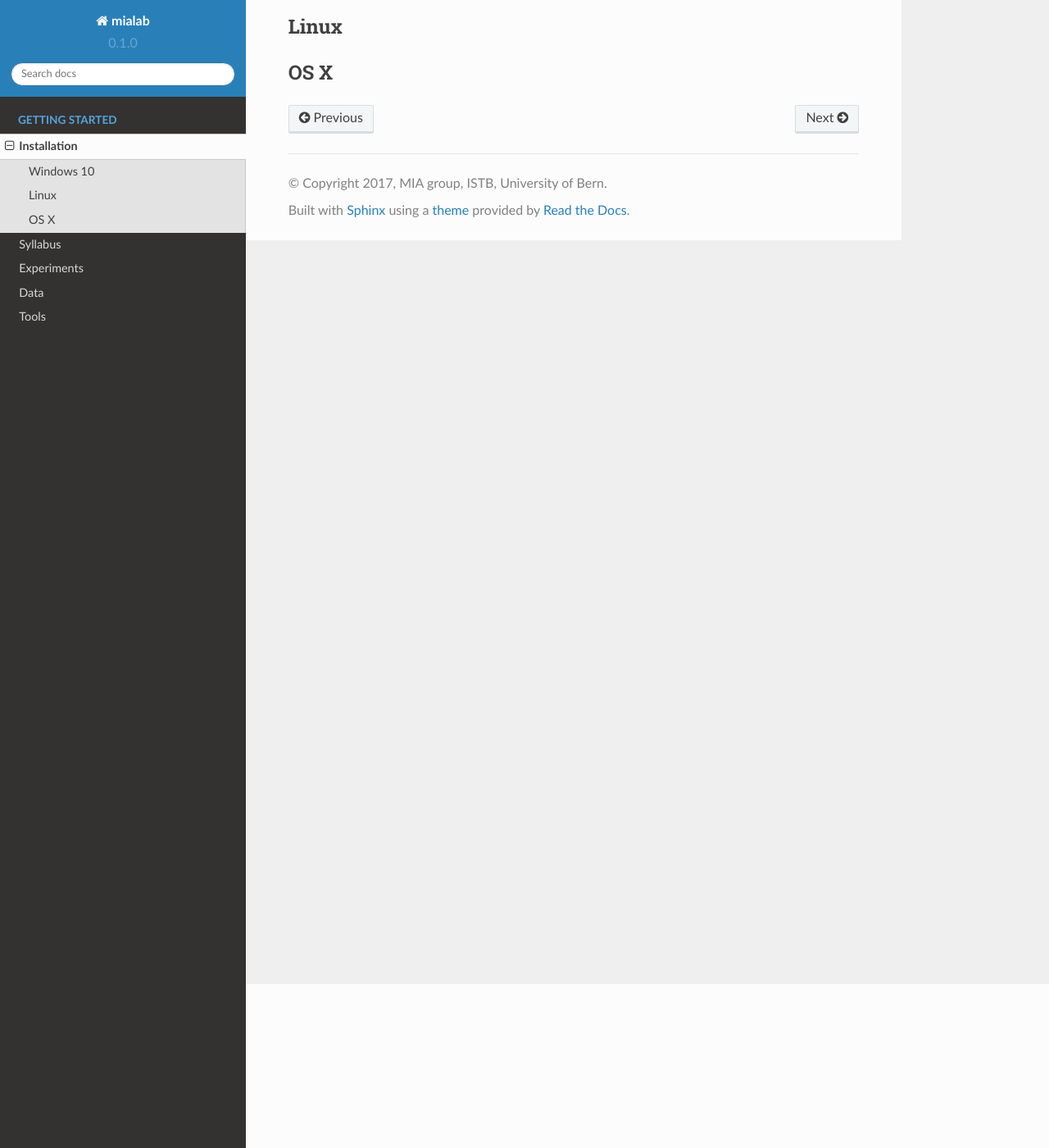
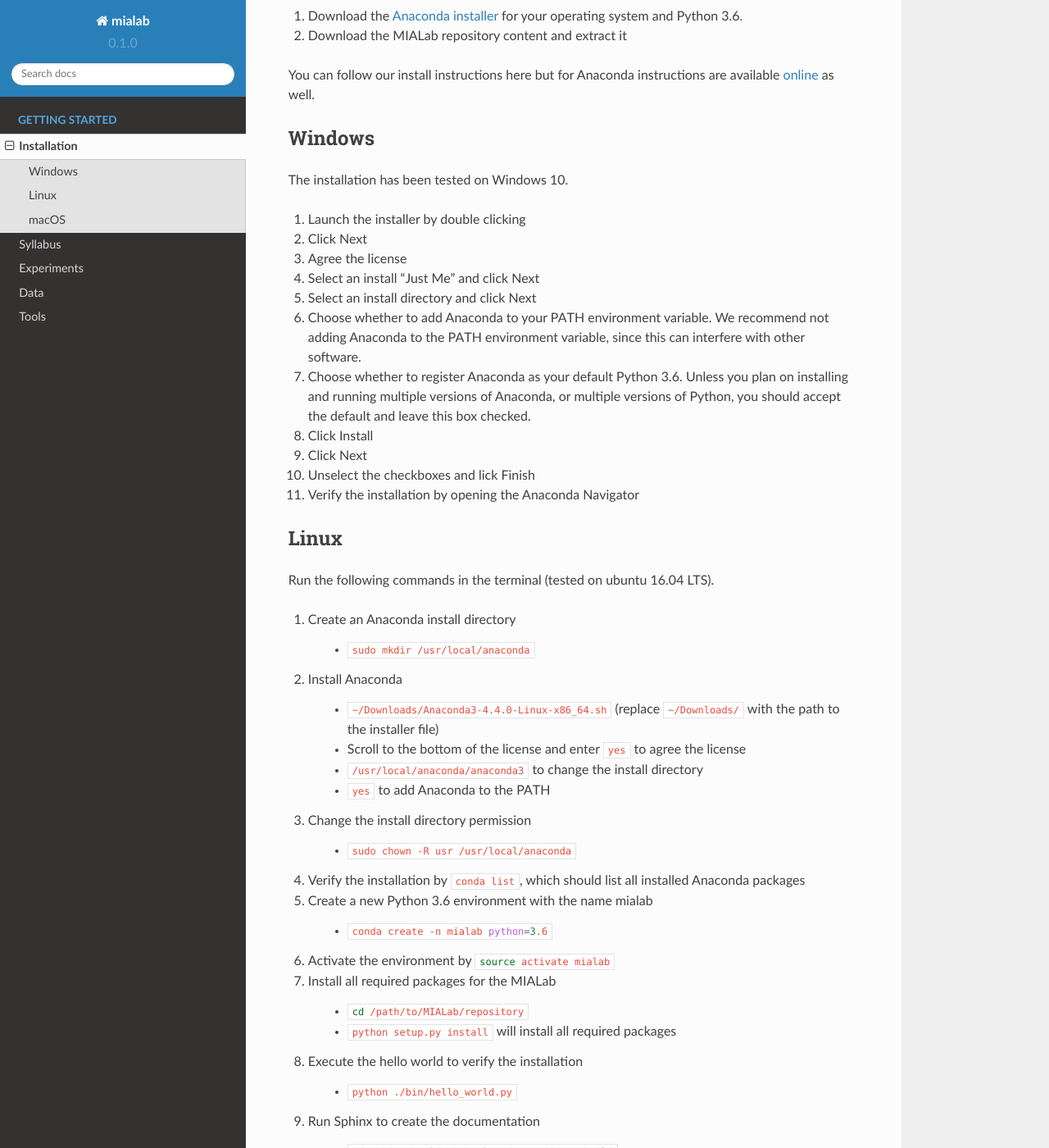
Before and after one commit to ubern-mia/MIALab, a Sphinx documentation site: the page built from docs/installation.rst, in a window 1280 px wide and 1400 px high, scrolled down 200 px. Shown: the whole window at 82% size. Built offline with Sphinx 7.4.7 and the Read the Docs theme 2.0.0, drawn with Linux system fonts in a browser that asks for light colours; formulas are drawn with MathJax 3; some of the changed text lies outside the part shown.

Commit message:
docs(installation): describe Linux

```diff
--- a/docs/installation.rst
+++ b/docs/installation.rst
@@ -2,14 +2,96 @@
 Installation
 =============
 
-Windows 10
-----------
+.. role:: bash(code)
+   :language: bash
 
+To start with the installation,
+
+1. Download the `Anaconda installer <https://www.anaconda.com/download/>`_ for your operating system and Python 3.6.
+
+2. Download the MIALab repository content and extract it
+
+You can follow our install instructions here but for Anaconda instructions are available `online <https://docs.continuum.io/anaconda/install/>`_ as well.
+
+Windows
+--------
+The installation has been tested on Windows 10.
+
+1. Launch the installer by double clicking
+
+2. Click Next
+
+3. Agree the license
+
+4. Select an install "Just Me" and click Next
+
+5. Select an install directory and click Next
+
+6. Choose whether to add Anaconda to your PATH environment variable. We recommend not adding Anaconda to the PATH environment variable, since this can interfere with other software.
+
+7. Choose whether to register Anaconda as your default Python 3.6. Unless you plan on installing and running multiple versions of Anaconda, or multiple versions of Python, you should accept the default and leave this box checked.
+
+8. Click Install
+
+9. Click Next
+
+10. Unselect the checkboxes and lick Finish
+
+11. Verify the installation by opening the Anaconda Navigator
 
 Linux
 ------
+Run the following commands in the terminal (tested on ubuntu 16.04 LTS).
 
+1. Create an Anaconda install directory
 
+    - :bash:`sudo mkdir /usr/local/anaconda`
 
-OS X
------
+2. Install Anaconda
+
+    - :bash:`~/Downloads/Anaconda3-4.4.0-Linux-x86_64.sh` (replace :bash:`~/Downloads/` with the path to the installer file)
+    - Scroll to the bottom of the license and enter :bash:`yes` to agree the license
+    - :bash:`/usr/local/anaconda/anaconda3` to change the install directory
+    - :bash:`yes` to add Anaconda to the PATH
+
+3. Change the install directory permission
+
+    - :bash:`sudo chown -R usr /usr/local/anaconda`
+
+4. Verify the installation by :bash:`conda list`, which should list all installed Anaconda packages
+
+5. Create a new Python 3.6 environment with the name mialab
+
+    - :bash:`conda create -n mialab python=3.6`
+
+6. Activate the environment by :bash:`source activate mialab`
+
+7. Install all required packages for the MIALab
+
+    - :bash:`cd /path/to/MIALab/repository`
+    - :bash:`python setup.py install` will install all required packages
+
+8. Execute the hello world to verify the installation
+
+    - :bash:`python ./bin/hello_world.py`
+
+9. Run Sphinx to create the documentation
+
+    - :bash:`cd sphinx-build -b html ./docs ./docs/_build`
+    - The documentation is now available under :bash:`/docs/_build/index.html`
+
+macOS
+------
+The installation has been tested on todo(fabianbalsiger).
+
+1. Launch the installer by double clicking
+
+2. Answer the prompts on the Introduction, Read Me, and License screens
+
+3. Select Install for me only
+
+4. Change the install directory if you want (by default Anaconda installs in your home directory)
+
+5. Click Install
+
+6. Click Close
```
